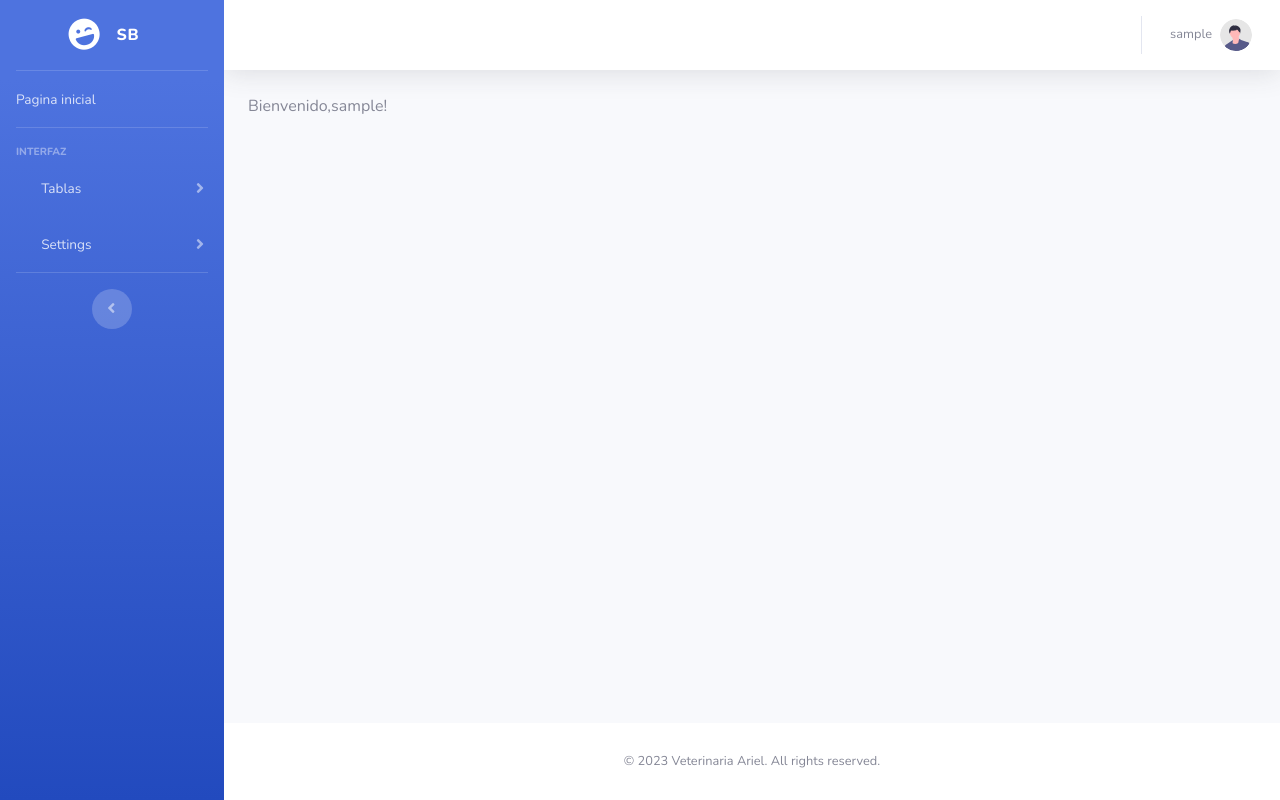
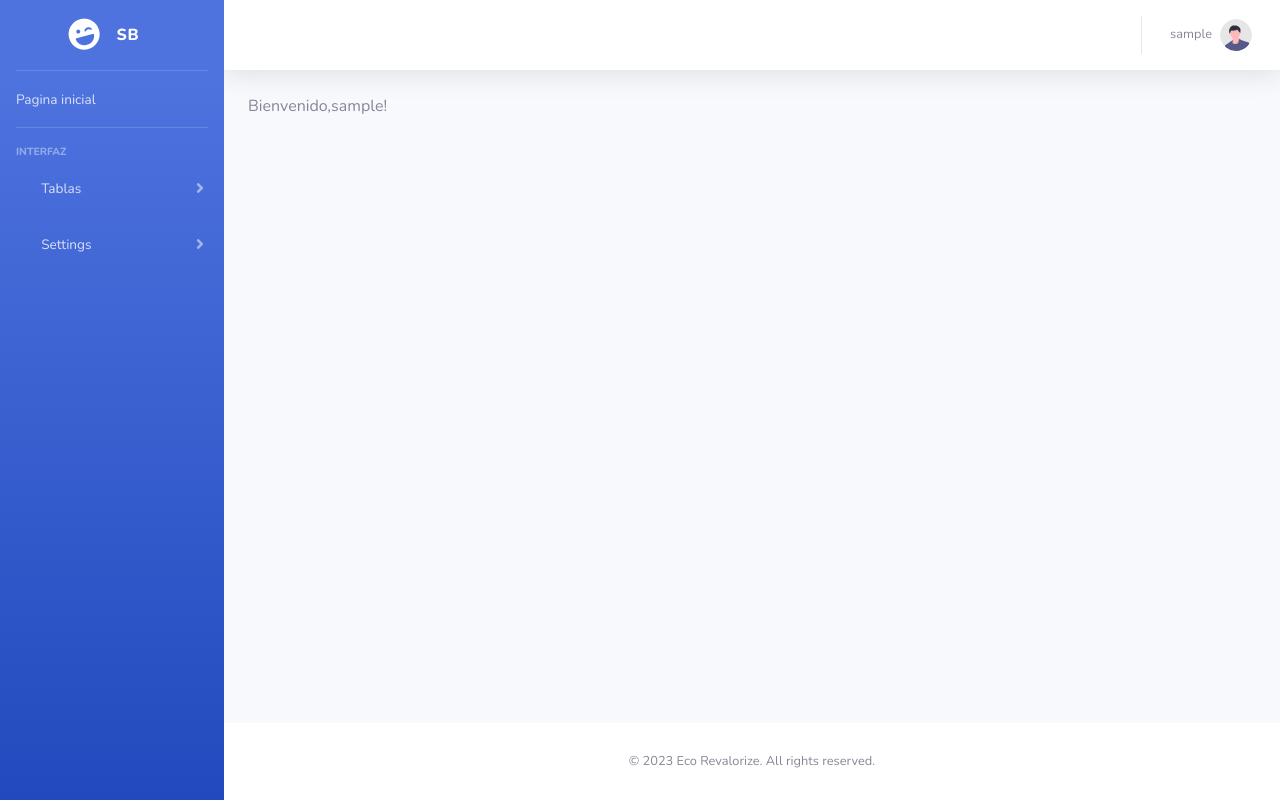
Before and after one commit to MiguelCastillo142/EcoRevalorizeGitHub, a Django app: page /interfaz/ in a window 1280 px wide. Run offline with Django 4.2, Linux system fonts and the light colour scheme; the visitor is signed in with stand-in values (Sample User, id 1); some libraries are stand-ins or nearby versions.

Commit message:
retoques

```diff
--- a/template/bases/interfaz.html
+++ b/template/bases/interfaz.html
@@ -68,10 +68,7 @@
                 </div>
             </li>
 
-            <hr class="sidebar-divider d-none d-md-block">
-            <div class="text-center d-none d-md-inline">
-                <button class="rounded-circle border-0" id="sidebarToggle"></button>
-            </div>
+
         </ul>
         <div id="content-wrapper" class="d-flex flex-column">
             <div id="content">
@@ -110,7 +107,7 @@
             <footer class="sticky-footer bg-white">
                 <div class="container my-auto">
                     <div class="copyright text-center my-auto">
-                        <span>&copy; 2023 Veterinaria Ariel. All rights reserved.</span>
+                        <span>&copy; 2023  Eco Revalorize. All rights reserved.</span>
                     </div>
                 </div>
             </footer>
--- a/template/vistaproductos.html
+++ b/template/vistaproductos.html
@@ -23,7 +23,7 @@
                 <h4>{{ producto.nombre }}</h4>
                 <p><strong>Descripción:</strong> {{ producto.descripcion }}  <strong>Contacto:  </strong> {{ producto.contacto }}</p>
                 <p><strong>Categoría:</strong> {{ producto.categoria }}  <strong>Empresa:  </strong> {{ producto.usuario.username }}</p>
-                <p><strong>Ubicacion:  </strong> {{ producto.ubicacion }} <strong>Correo:  </strong> {{ producto.usuario.email }}</p>
+                <p><strong>Ubicacion:  </strong> {{ producto.ubicacion }}</p>
             </div>
             {% endfor %}
         </div>
```
